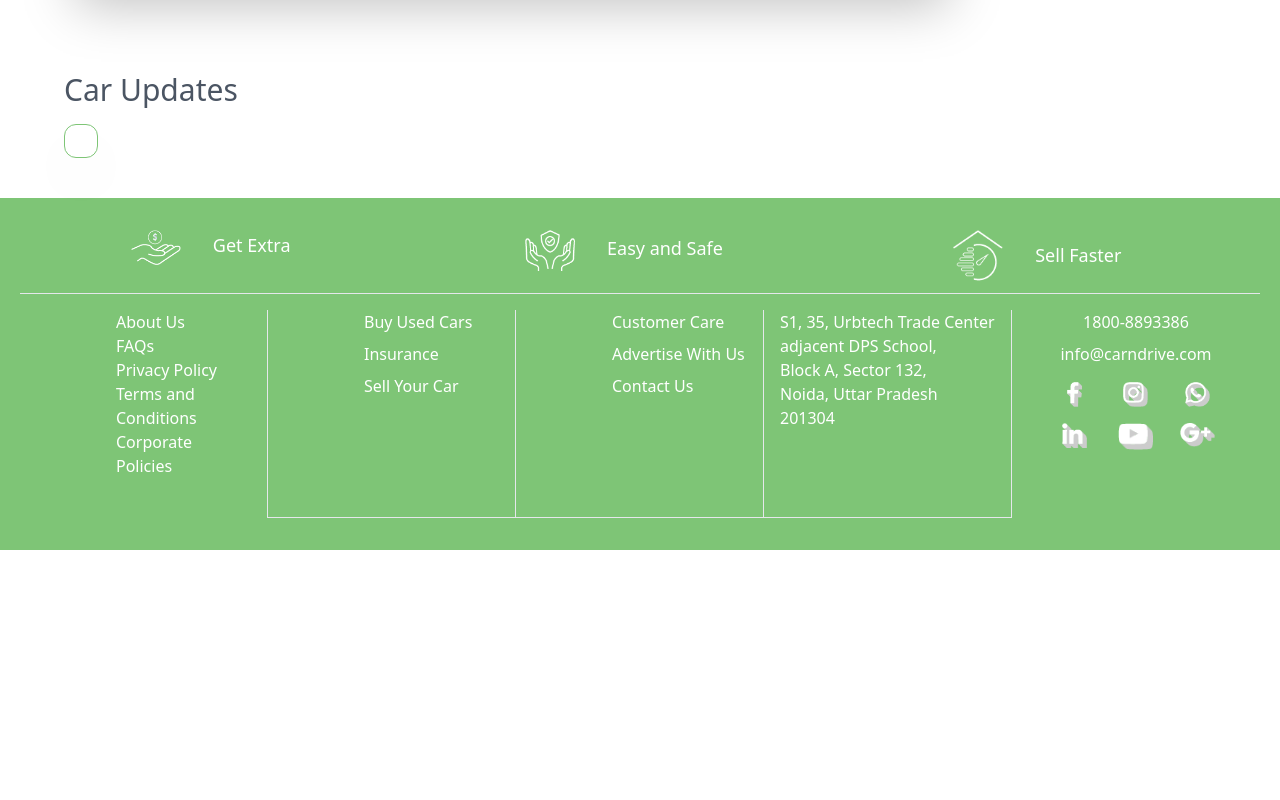
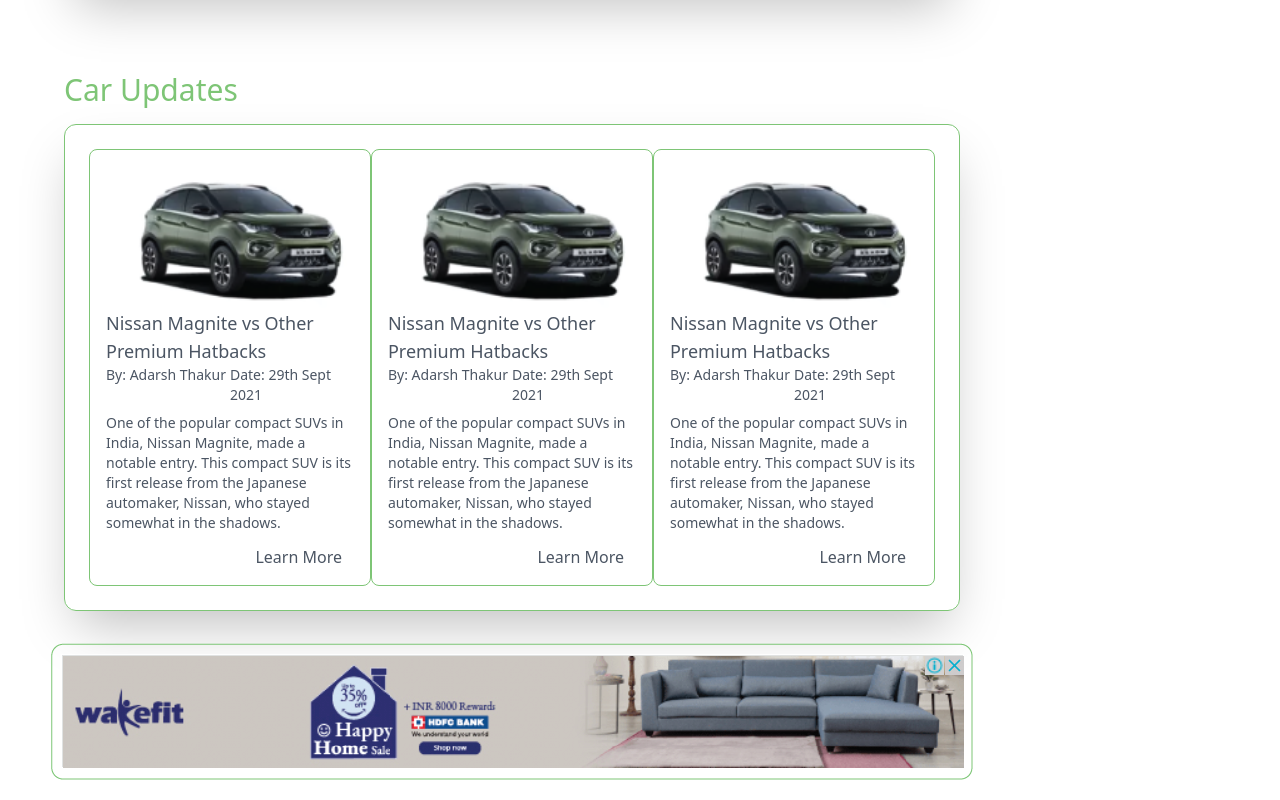
Before and after one commit to punit3299/carndrive, an Angular app: page / in a window 1280 px wide. Shown: the part 2860-3660 px from the top of the page. Before the commit the page ends 3410 px from the top, so only its background shows below. Built offline with nearby package versions, Linux system fonts and the light colour scheme.

Commit message:
car updates add

```diff
--- a/src/app/components/footer/footer.component.html
+++ b/src/app/components/footer/footer.component.html
@@ -97,7 +97,7 @@
                                     class="mx-auto"></div>
                             <div class="w-1/3"><img src="assets/images/social/youtube.png" width="35" height="35"
                                     class="mx-auto"></div>
-                            <div class="w-1/3"><img src="assets/images/social/google+.png" width="35" height="35"
+                            <div class="w-1/3"><img src="assets/images/social/googleplus.png" width="35" height="35"
                                     class="mx-auto"></div>
                         </div>
                     </li>
--- a/src/app/components/home/home.component.css
+++ b/src/app/components/home/home.component.css
@@ -1,3 +1,19 @@
 .green-border{
     border:1px solid #7EC576;
 }
+
+.text-green{
+    color:#7EC576;
+}
+
+.background-green{
+    background-color:#7EC576;
+}
+
+.blue-border{
+    border:1px solid #3B5EAB;
+}
+
+.text-blue{
+    color:#3B5EAB;
+}
--- a/src/app/components/home/home.component.html
+++ b/src/app/components/home/home.component.html
@@ -153,9 +153,69 @@
             </div>
             <div class="container mx-auto flex md:flex-row flex-col items-center">
                 <div class="shadow-2xl rounded-xl green-border border-2 p-4">
+                    <div class="flex flex-wrap sm:-m-4 -mx-4 -mb-10 -mt-4 p-6">
+                        <div class="p-4 md:w-1/3 sm:mb-0 mb-6 green-border rounded-lg">
+                            <div class="rounded-lg overflow-hidden">
+                                <img alt="content" class="object-cover object-center" src="assets/images/car.png"
+                                    height="250" width="250">
+                            </div>
+                            <h2 class="text-lg font-medium title-font text-green-5">Nissan Magnite vs Other Premium
+                                Hatbacks</h2>
+                            <div class="flex flex-wrap text-sm">
+                                <div class="w-1/2">By: Adarsh Thakur</div>
+                                <div class="w-1/2">Date: 29th Sept 2021</div>
+                            </div>
+                            <p class="text-sm mt-2">One of the popular compact SUVs in India, Nissan
+                                Magnite, made a notable entry. This compact SUV is its first release from the Japanese
+                                automaker, Nissan, who stayed somewhat in the shadows.</p>
+                            <div class="text-right">
+                                <a class="inline-flex mt-3 mr-3">Learn More</a>
+                            </div>
+                        </div>
+                        <div class="p-4 md:w-1/3 sm:mb-0 mb-6  green-border rounded-lg">
+                            <div class="rounded-lg overflow-hidden">
+                                <img alt="content" class="object-cover object-center" src="assets/images/car.png"
+                                    height="250" width="250">
+                            </div>
+                            <h2 class="text-lg font-medium title-font text-green-5">Nissan Magnite vs Other Premium
+                                Hatbacks</h2>
+                            <div class="flex flex-wrap text-sm">
+                                <div class="w-1/2">By: Adarsh Thakur</div>
+                                <div class="w-1/2">Date: 29th Sept 2021</div>
+                            </div>
+                            <p class="text-sm mt-2">One of the popular compact SUVs in India, Nissan
+                                Magnite, made a notable entry. This compact SUV is its first release from the Japanese
+                                automaker, Nissan, who stayed somewhat in the shadows.</p>
+                            <div class="text-right">
+                                <a class="inline-flex mt-3 mr-3">Learn More</a>
+                            </div>
+                        </div>
+                        <div class="p-4 md:w-1/3 sm:mb-0 mb-6 green-border rounded-lg">
+                            <div class="rounded-lg overflow-hidden">
+                                <img alt="content" class="object-cover object-center" src="assets/images/car.png"
+                                    height="250" width="250">
+                            </div>
+                            <h2 class="text-lg font-medium title-font text-green-5">Nissan Magnite vs Other Premium
+                                Hatbacks</h2>
+                            <div class="flex flex-wrap text-sm">
+                                <div class="w-1/2">By: Adarsh Thakur</div>
+                                <div class="w-1/2">Date: 29th Sept 2021</div>
+                            </div>
+                            <p class="text-sm mt-2">One of the popular compact SUVs in India, Nissan
+                                Magnite, made a notable entry. This compact SUV is its first release from the Japanese
+                                automaker, Nissan, who stayed somewhat in the shadows.</p>
+                            <div class="text-right">
+                                <a class="inline-flex mt-3 mr-3">Learn More</a>
+                            </div>
+                        </div>
+                    </div>
                 </div>
             </div>
         </section>
+
+        <div class="my-12 -mt-2">
+            <img src="assets/images/ad3.png" class="mx-auto">
+        </div>
 
     </div>
     <div class="w-1/5 p-8">
```
Also changed, not shown: src/assets/images/social/googleplus.png (renamed from src/assets/images/social/google+.png).
